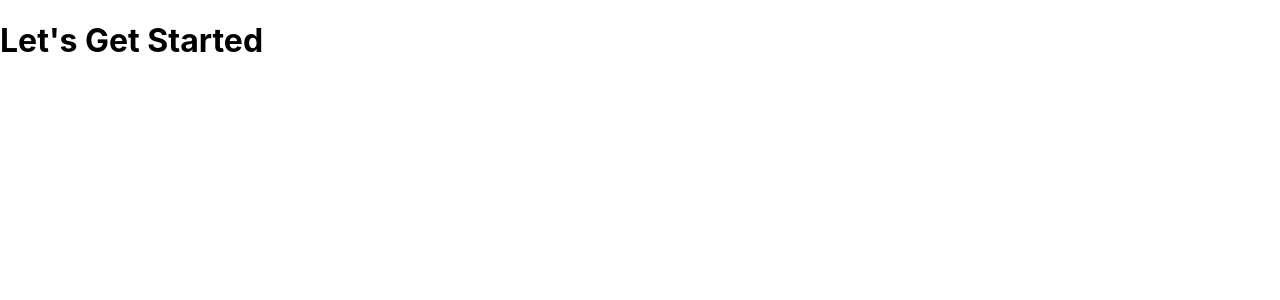
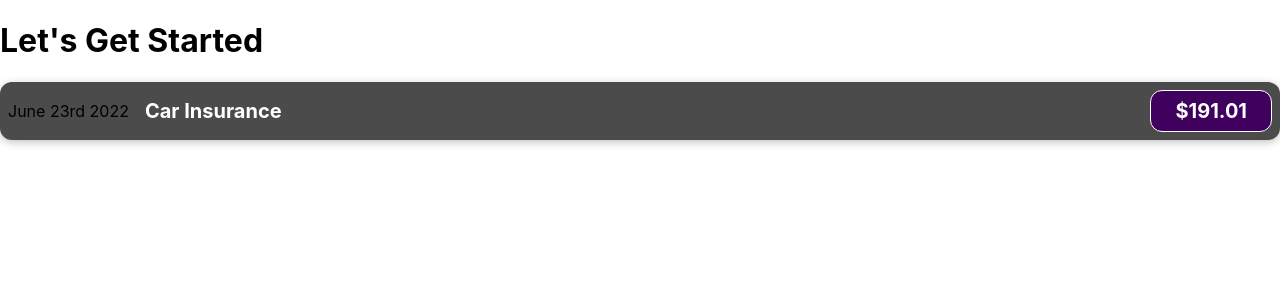
Before and after one commit to hoshimotao/react-app-practice, a JavaScript app: page / in a window 1280 px wide. Shown: the top 300 px of the page. Built offline with nearby package versions, Linux system fonts and the light colour scheme.

Commit message:
add ExpenseItem component with hardcoded data and some simple styling

```diff
--- a/src/App.js
+++ b/src/App.js
@@ -1,9 +1,10 @@
+import ExpenseItem from "./components/ExpenseItem";
+
 function App() {
   return (
-    <div className="App">
-      <header className="App-header">
-        <h1> Let's Get Started </h1>
-      </header>
+    <div>
+      <h1> Let's Get Started </h1>
+      <ExpenseItem />
     </div>
   );
 }
--- /dev/null
+++ b/src/components/ExpenseItem.css
@@ -0,0 +1,56 @@
+.expense-item {
+  display: flex;
+  justify-content: space-between;
+  align-items: center;
+  box-shadow: 0 2px 8px rgba(0, 0, 0, 0.25);
+  padding: 0.5rem;
+  margin: 1rem 0;
+  border-radius: 12px;
+  background-color: #4b4b4b;
+}
+
+.expense-item__description {
+  display: flex;
+  flex-direction: column;
+  gap: 1rem;
+  align-items: flex-end;
+  flex-flow: column-reverse;
+  justify-content: flex-start;
+  flex: 1;
+}
+
+.expense-item h2 {
+  color: #3a3a3a;
+  font-size: 1rem;
+  flex: 1;
+  margin: 0 1rem;
+  color: white;
+}
+
+.expense-item__price {
+  font-size: 1rem;
+  font-weight: bold;
+  color: white;
+  background-color: #40005d;
+  border: 1px solid white;
+  padding: 0.5rem;
+  border-radius: 12px;
+}
+
+@media (min-width: 580px) {
+  .expense-item__description {
+    flex-direction: row;
+    align-items: center;
+    justify-content: flex-start;
+    flex: 1;
+  }
+
+  .expense-item__description h2 {
+    font-size: 1.25rem;
+  }
+
+  .expense-item__price {
+    font-size: 1.25rem;
+    padding: 0.5rem 1.5rem;
+  }
+}
--- /dev/null
+++ b/src/components/ExpenseItem.js
@@ -0,0 +1,15 @@
+import "./ExpenseItem.css";
+
+function ExpenseItem() {
+  return (
+    <div className="expense-item">
+      <div>June 23rd 2022</div>
+      <div className="expense-item__description">
+        <h2>Car Insurance</h2>
+        <div className="expense-item__price"> $191.01 </div>
+      </div>
+    </div>
+  );
+}
+
+export default ExpenseItem;
--- a/src/index.js
+++ b/src/index.js
@@ -1,11 +1,6 @@
-import React from "react";
 import ReactDOM from "react-dom/client";
 import "./index.css";
 import App from "./App";
 
 const root = ReactDOM.createRoot(document.getElementById("root"));
-root.render(
-  <React.StrictMode>
-    <App />
-  </React.StrictMode>
-);
+root.render(<App />);
```
